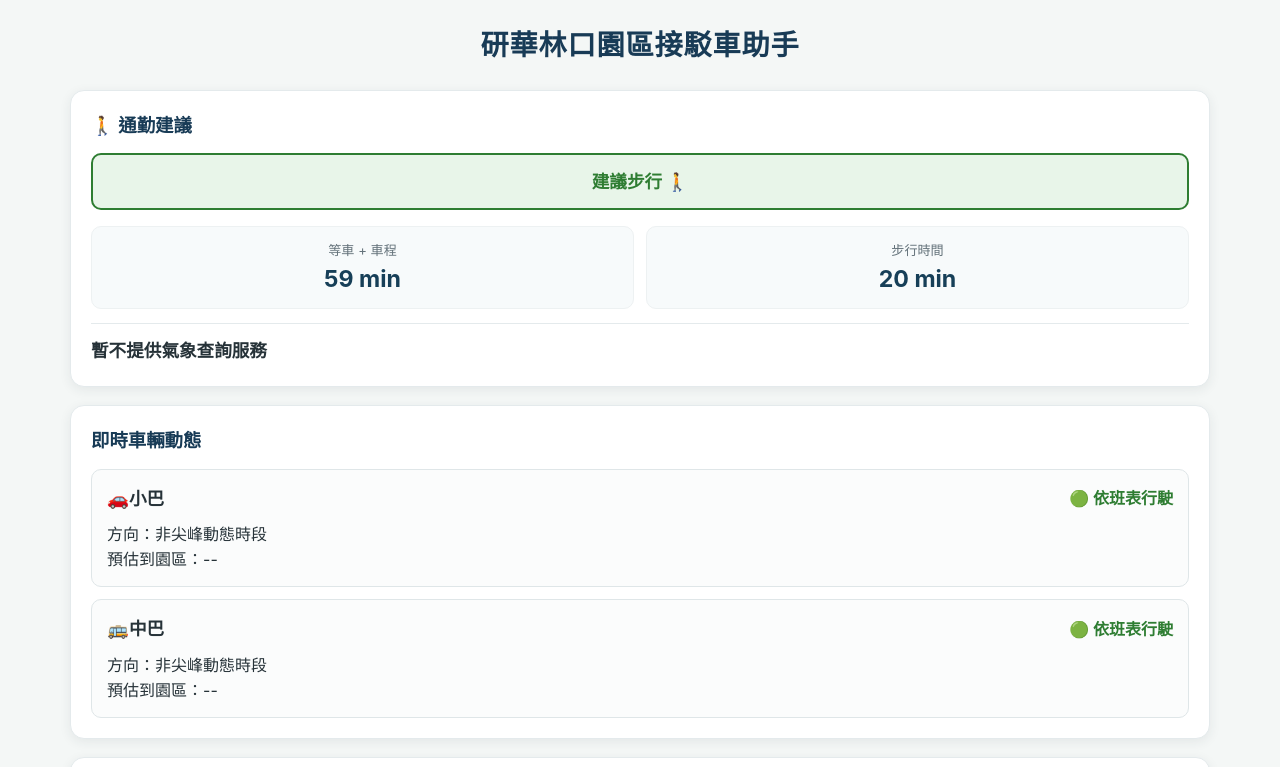
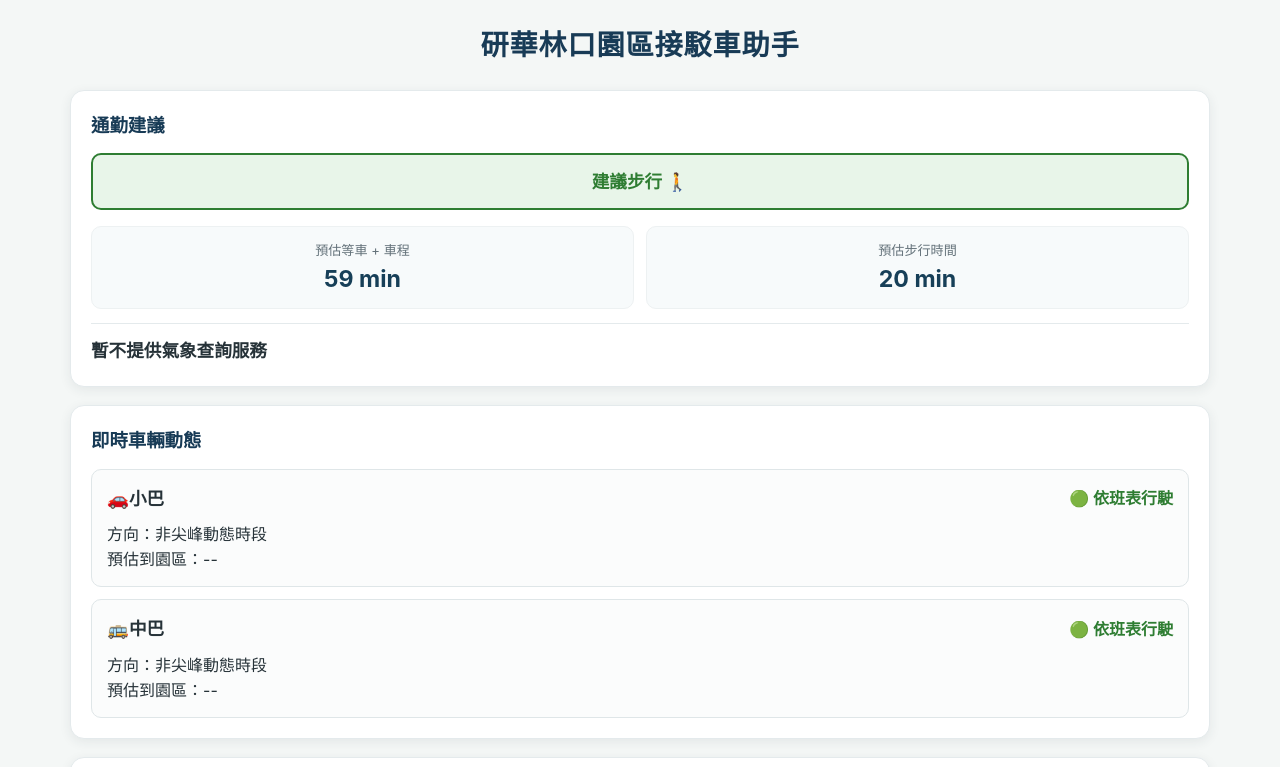
Before and after one commit to aannie-0420/shuttle-tracker, a plain HTML site: page index.html in a window 1280 px wide. Shown: the top 767 px of the page. Drawn offline with Linux system fonts and the light colour scheme.

Commit message:
Update index.html

```diff
--- a/index.html
+++ b/index.html
@@ -11,16 +11,16 @@
 <h2 class="title">研華林口園區接駁車助手</h2>
 
 <div class="card">
-    <div class="card-title">🚶 通勤建議</div>
+    <div class="card-title">通勤建議</div>
     <div id="decision-status" class="decision-box">連線中...</div>
     <p id="reasoning"></p>
     <div class="stats">
         <div class="stat-item">
-            <span class="label">等車 + 車程</span>
+            <span class="label">預估等車 + 車程</span>
             <span id="bus-time" class="time">--</span>
         </div>
         <div class="stat-item">
-            <span class="label">步行時間</span>
+            <span class="label">預估步行時間</span>
             <span id="walk-time" class="time">--</span>
         </div>
     </div>
```
